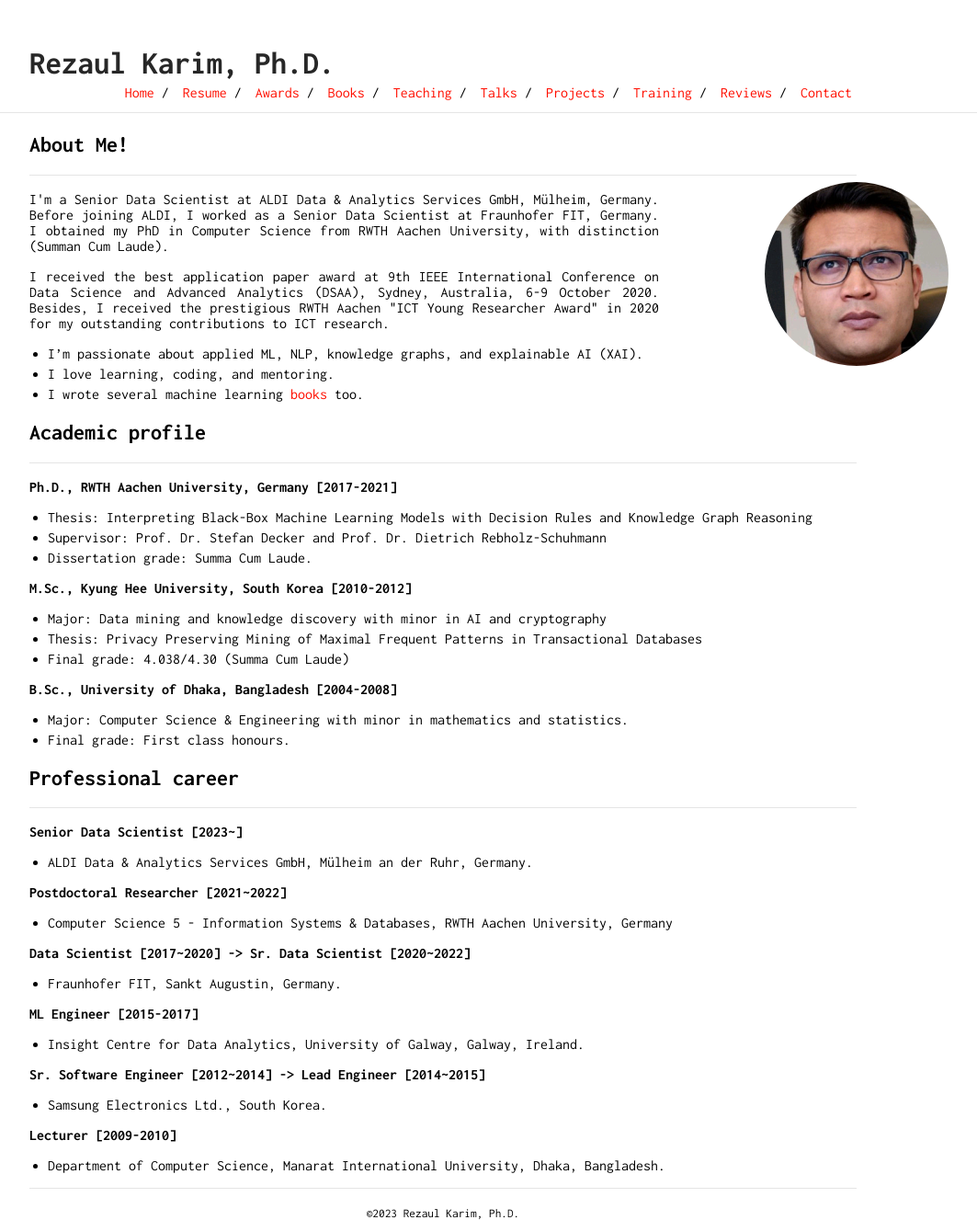
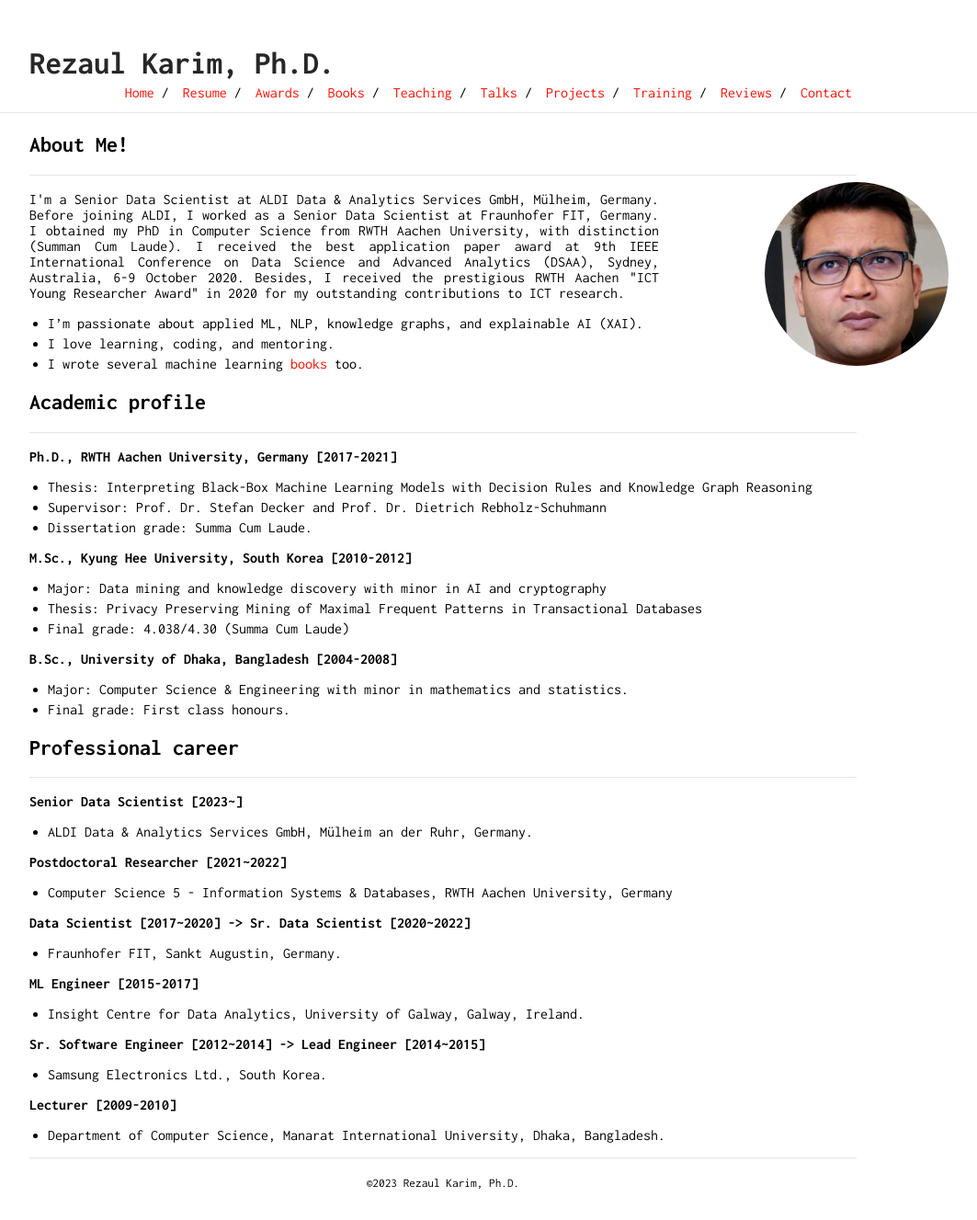
Before and after one commit to rezacsedu/rezacsedu.github.io, a Jekyll site: the page built from index.md, in a window 1280 px wide. Shown: the whole page at 92% size, without its empty margins (158-1221 px from the left). Built offline with Jekyll 4.4.1, drawn with Linux system fonts in a browser that asks for light colours; our own code applies the rules of GitHub Pages for plain Markdown files; after the commit the page ends 1294 px from its top, so only the background shows below that.

Commit message:
Update index.md

```diff
--- a/index.md
+++ b/index.md
@@ -2,9 +2,7 @@
 ___
 <img class="profile-picture" src="img/1664312512000.jpg" width="100">
 
-<p style='text-align: justify;'> I'm a Senior Data Scientist at ALDI Data & Analytics Services GmbH, Mülheim, Germany. Before joining ALDI, I worked as a Senior Data Scientist at Fraunhofer FIT, Germany. I obtained my PhD in Computer Science from RWTH Aachen University, with distinction (Summan Cum Laude).</p>
-
-<p style='text-align: justify;'>I received the best application paper award at 9th IEEE International Conference on Data Science and Advanced Analytics (DSAA),  Sydney, Australia, 6-9 October 2020. Besides, I received the prestigious RWTH Aachen "ICT Young Researcher Award" in 2020 for my outstanding contributions to ICT research.</p>
+<p style='text-align: justify;'> I'm a Senior Data Scientist at ALDI Data & Analytics Services GmbH, Mülheim, Germany. Before joining ALDI, I worked as a Senior Data Scientist at Fraunhofer FIT, Germany. I obtained my PhD in Computer Science from RWTH Aachen University, with distinction (Summan Cum Laude). I received the best application paper award at 9th IEEE International Conference on Data Science and Advanced Analytics (DSAA),  Sydney, Australia, 6-9 October 2020. Besides, I received the prestigious RWTH Aachen "ICT Young Researcher Award" in 2020 for my outstanding contributions to ICT research.</p>
 
 - I'm passionate about applied ML, NLP, knowledge graphs, and explainable AI (XAI).
 - I love learning, coding, and mentoring.
```
